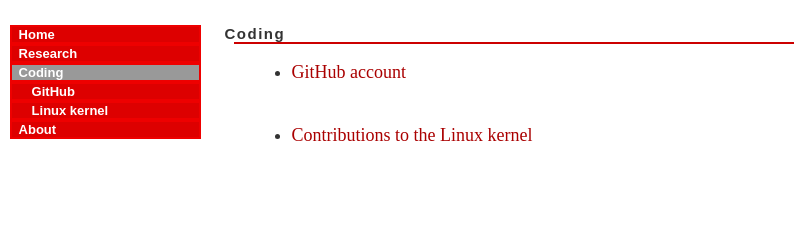
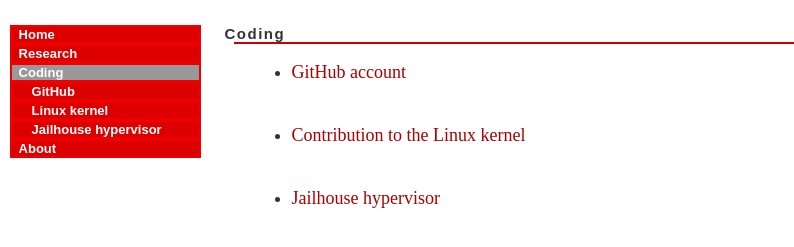
Before and after one commit to claudioscordino/claudioscordino.github.io, a plain HTML site: page coding.html in a window 1280 px wide. Shown: the part 55-302 px from the top of the page, without its empty margins (0-794 px from the left). Drawn offline with Linux system fonts and the light colour scheme.

Commit message:
OSPM Summit

```diff
--- a/coding.html
+++ b/coding.html
@@ -28,6 +28,7 @@
   <li id="disabled"><a href="coding.html">Coding</a></li>
   <li><a id="submenu" href="http://github.com/claudioscordino">GitHub</a></li>
   <li><a id="submenu" href="http://tinyurl.com/pp5la2o">Linux kernel</a></li>
+  <li><a id="submenu" href="https://github.com/siemens/jailhouse">Jailhouse hypervisor</a></li>
   <li><a href="about.html">About</a></li>
 </ul>
 </div>
@@ -44,7 +45,10 @@
   <li><a href="http://github.com/claudioscordino">GitHub account </a></li>
   <br>
   <br>
-  <li><a href="http://tinyurl.com/pp5la2o">Contributions to the Linux kernel</a></li>
+  <li><a href="http://tinyurl.com/pp5la2o">Contribution to the Linux kernel</a></li>
+  <br>
+  <br>
+  <li><a href="https://github.com/siemens/jailhouse">Jailhouse hypervisor</a></li>
 </ul>
 
 
```
Also changed, not shown: index.html (+4 -0 lines).
